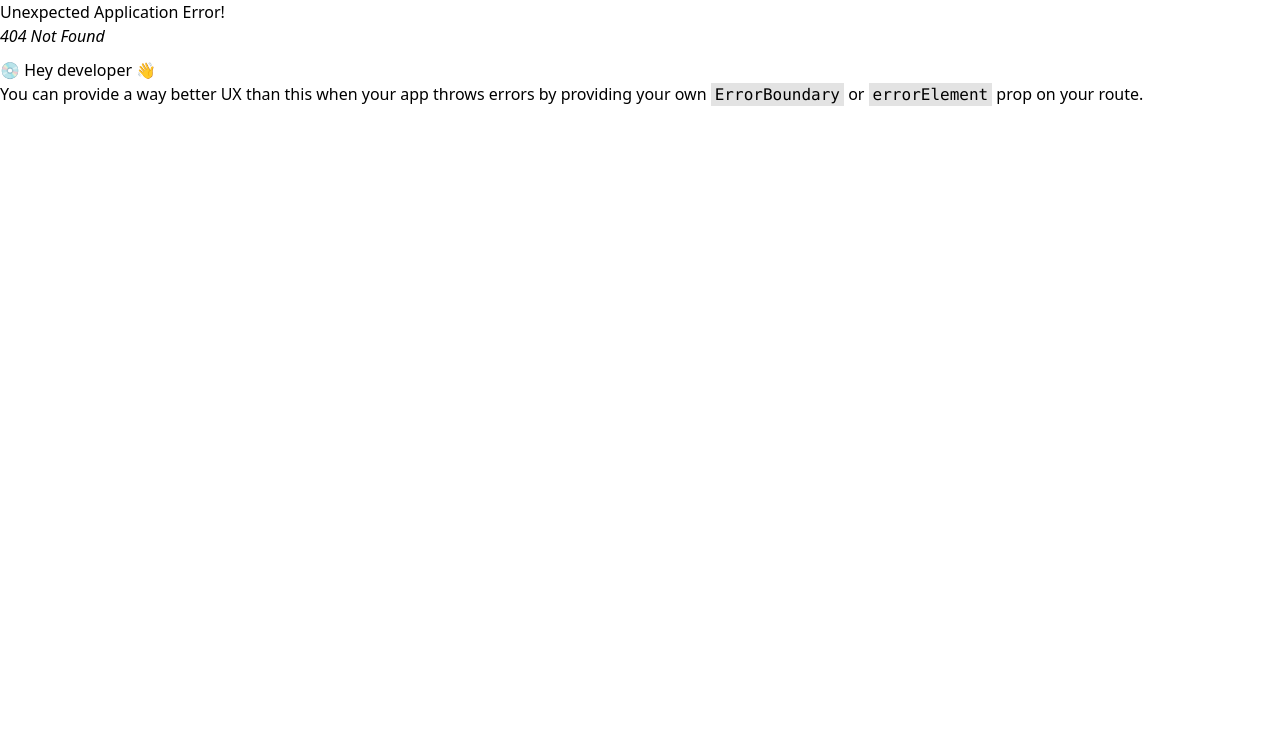
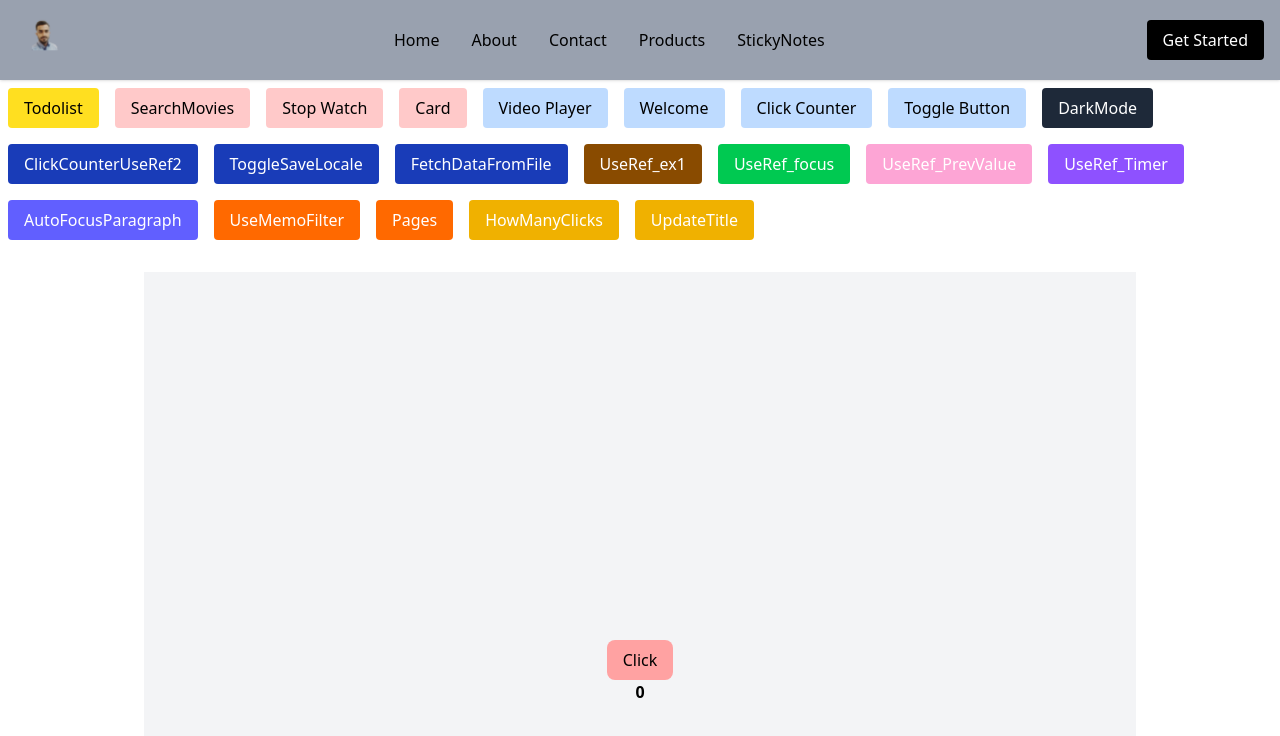
Before and after one commit to Shafee-ee/consoleStatements, a React (Vite) app in the folder my-react-app/: page /HowManyClicks in a window 1280 px wide. Before the commit this address had no page. Shown: the top 736 px of the page. Built offline with nearby package versions, Linux system fonts and the light colour scheme.

Commit message:
practice

```diff
--- /dev/null
+++ b/my-react-app/src/components/HowManyClicks.jsx
@@ -0,0 +1,18 @@
+import React, { useState } from 'react'
+
+const HowManyClicks = () => {
+
+    const [clicks, setClicks] = useState(0);
+
+    const handleClick = () => {
+        setClicks(prev => prev + 1);
+    }
+    return (
+        <div className='bg-gray-100 p-8 min-h-screen flex flex-col items-center justify-center '>
+            <button onClick={handleClick} className='bg-red-300 px-4 py-2 rounded-lg hover:bg-red-400'>Click</button>
+            <p className='text-center font-bold '>{clicks}</p>
+        </div>
+    )
+}
+
+export default HowManyClicks
--- a/my-react-app/src/components/Navbar.jsx
+++ b/my-react-app/src/components/Navbar.jsx
@@ -35,8 +35,12 @@ const Navbar = () => {
             <button className='py-2 px-4 bg-pink-300 rounded text-white my-2 mx-2'><Link to="/UseRef_PrevValue">UseRef_PrevValue</Link></button>
             <button className='py-2 px-4 bg-violet-500 rounded text-white my-2 mx-2'><Link to="/UseRef_Timer">UseRef_Timer</Link></button>
             <button className='py-2 px-4 bg-indigo-500 rounded text-white my-2 mx-2'><Link to="/AutoFocusParagraph">AutoFocusParagraph</Link></button>
-            <button className='py-2 px-4 bg-orange-500 rounded text-white my-2 mx-2'><Link to="/UseMemoFilter ">UseMemoFilter </Link></button>
-            <button className='py-2 px-4 bg-orange-500 rounded text-white my-2 mx-2'><Link to="/Pages ">Pages </Link></button>
+            <button className='py-2 px-4 bg-orange-500 rounded text-white my-2 mx-2'><Link to="/UseMemoFilter">UseMemoFilter </Link></button>
+            <button className='py-2 px-4 bg-orange-500 rounded text-white my-2 mx-2'><Link to="/Pages">Pages </Link></button>
+            <button className='py-2 px-4 bg-yellow-500 rounded text-white my-2 mx-2'><Link to="/HowManyClicks">HowManyClicks </Link></button>
+            <button className='py-2 px-4 bg-yellow-500 rounded text-white my-2 mx-2'><Link to="/UpdateTitle">UpdateTitle </Link></button>
+
+
 
 
         </div >
--- /dev/null
+++ b/my-react-app/src/components/UpdateTitle.jsx
@@ -0,0 +1,17 @@
+import React, { useState, useEffect } from 'react'
+
+const UpdateTitle = () => {
+    const [clicks, setClicks] = useState(0);
+
+    useEffect(() => {
+        document.title = `Click No:${clicks}`;
+    }, [clicks]);
+
+    return (
+        <div>
+            <button onClick={() => { setClicks(prev => prev + 1) }}>Click</button>
+        </div>
+    )
+}
+
+export default UpdateTitle
--- a/my-react-app/src/components/UseMemoFilter.jsx
+++ b/my-react-app/src/components/UseMemoFilter.jsx
@@ -19,7 +19,7 @@ const UseMemoFilter = () => {
     }, [query])
 
     return (
-        <div>UseMemoFilter</div>
+        <div>Arkam </div>
     )
 }
 
```
Also changed, not shown: my-react-app/src/App.jsx (+6 -2 lines).
